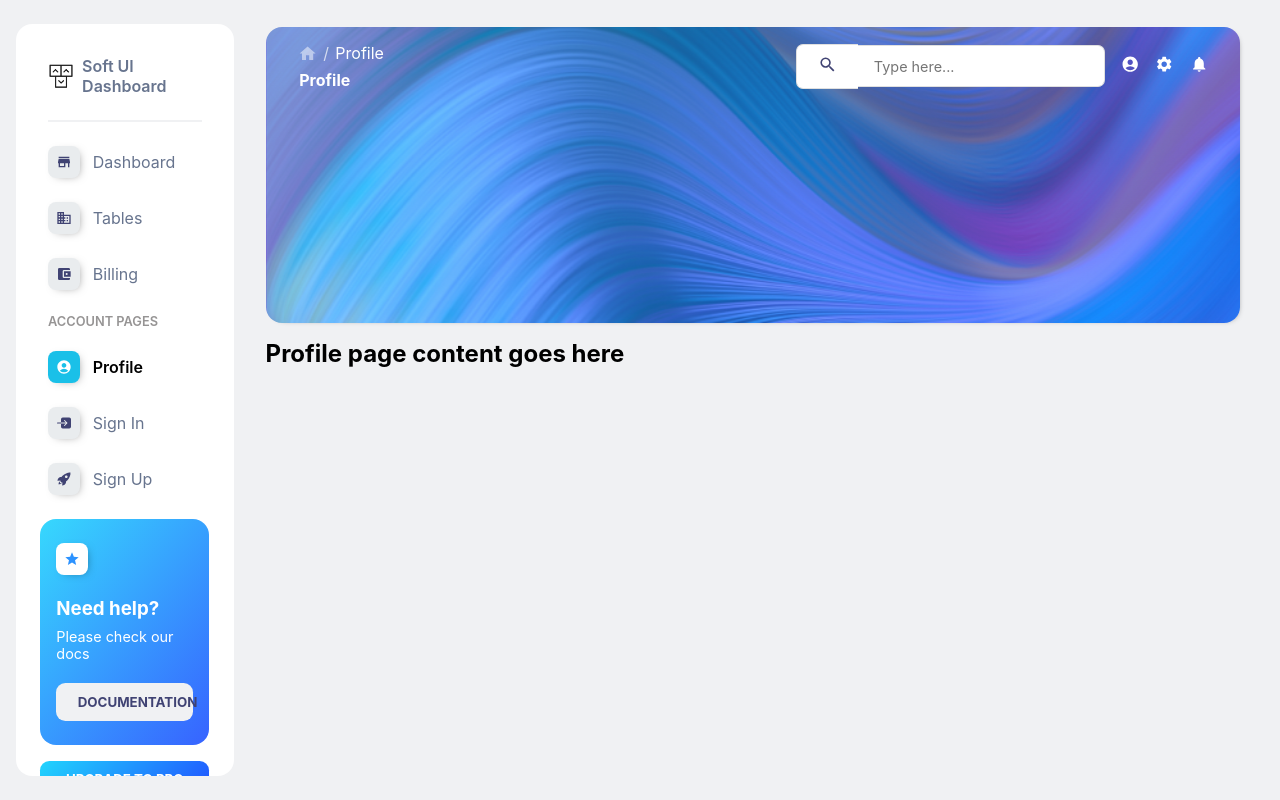
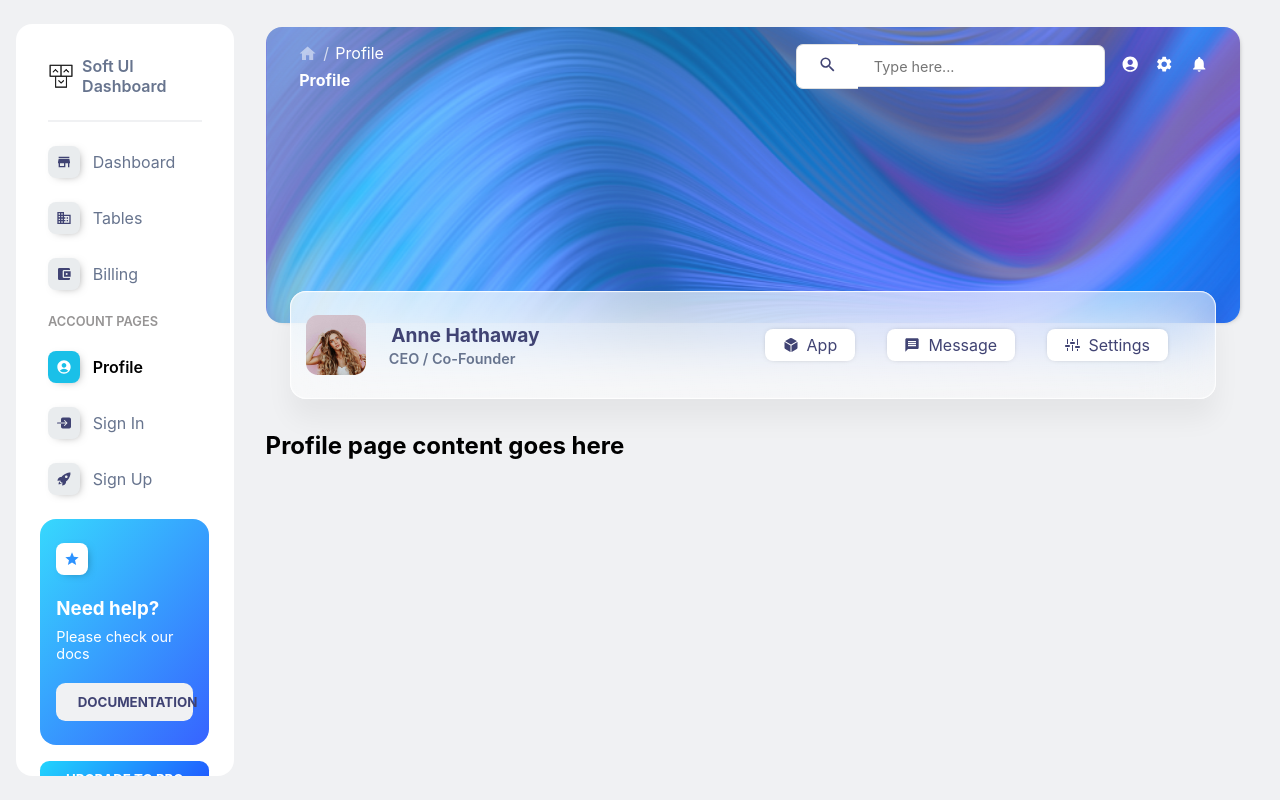
Before and after one commit to jamoliddinsaidov/soft_ui_dashboard, a React (Create React App) app: page /profile in a window 1280 px wide. Built offline with nearby package versions, Linux system fonts and the light colour scheme.

Commit message:
add profile header

```diff
--- a/src/pages/Profile/Profile.jsx
+++ b/src/pages/Profile/Profile.jsx
@@ -3,14 +3,33 @@ import React from 'react'
 // components
 import MainLayout from '../../layouts/MainLayout'
 import ProfileTopHeader from '../../components/Headers/ProfileTopHeader'
+import MainProfileInfo from '../../components/ImageAndTexts/ImageAndTexts'
+import IconAndText from '../../components/ImageAndTexts/IconAndText'
 
 // styles
-import { StyleProfileTopHeader } from './styles/StyledProfile'
+import { StypedProfileHeader, ProfileTopHeaderIcons } from './styles/StyledProfile'
+
+// contents
+import { ProfileInfoContent, ProfileTopHeaderIconContent } from '../../assets/contents/Profile/ProfileInfoContent'
 
 const Profile = () => {
   return (
     <MainLayout>
       <ProfileTopHeader page='Profile' />
+      <StypedProfileHeader>
+        <MainProfileInfo
+          image={ProfileInfoContent.img}
+          title={ProfileInfoContent.name}
+          subtitle={ProfileInfoContent.msg}
+          borderRadius={20}
+          imgWidth={13}
+        />
+        <ProfileTopHeaderIcons>
+          {ProfileTopHeaderIconContent.map((content, index) => (
+            <IconAndText icon={content.icon} text={content.title} key={index + content.title} />
+          ))}
+        </ProfileTopHeaderIcons>
+      </StypedProfileHeader>
       <h2>Profile page content goes here</h2>
     </MainLayout>
   )
--- a/src/pages/Profile/styles/StyledProfile.js
+++ b/src/pages/Profile/styles/StyledProfile.js
@@ -2,6 +2,11 @@ import styled from 'styled-components'
 import { Flex, FlexBetween, colors } from '../../../GlobalStyles'
 import { StyledTopHeader } from '../../../components/Headers/styles/TopHeader'
 
-export const StyleProfileTopHeader = styled(StyledTopHeader)`
-  background: red;
+export const StypedProfileHeader = styled(StyledTopHeader)`
+  width: 95%;
+  margin: -3em auto 2em;
+  padding: 1.5em 1em;
+  box-shadow: rgb(255 255 255 / 90%) 0rem 0rem 0.0625rem 0.0625rem inset, rgb(0 0 0 / 5%) 0rem 1.25rem 1.6875rem 0rem;
 `
+
+export const ProfileTopHeaderIcons = styled(FlexBetween)``
```
